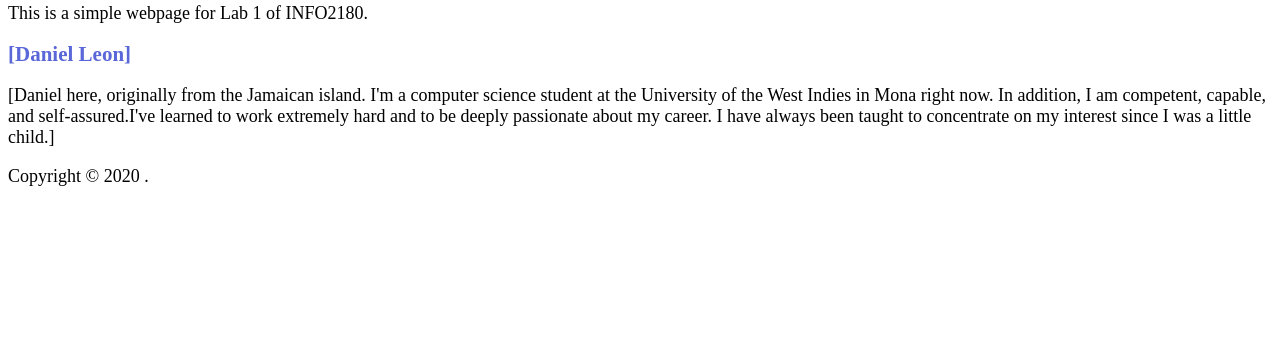
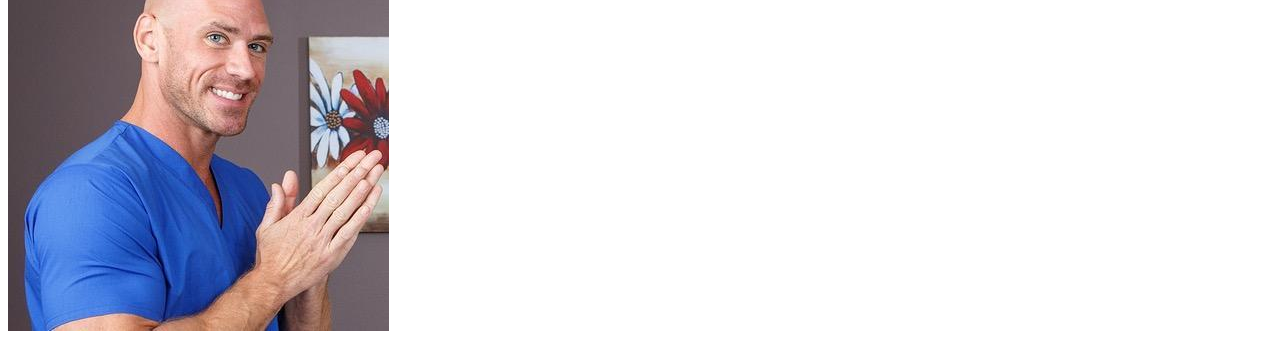
Before and after one commit to Gashara/info2180-lab1, a plain HTML site: page INDEX.HTML in a window 1280 px wide. Shown: the part 58-403 px from the top of the page. Drawn offline with Linux system fonts and the light colour scheme.

Commit message:
image added

```diff
--- a/INDEX.HTML
+++ b/INDEX.HTML
@@ -8,6 +8,7 @@
     <title>INFO2180 Lab 1</title>
 </head>
 <body>
+    <img src="jonny.jpeg" alt="">
  <header>
      <h1>INFO2180 Lab 1</h1>
      <p>This is a simple webpage for Lab 1 of INFO2180.</p>
```
Also changed, not shown: jonny.jpeg (added).
